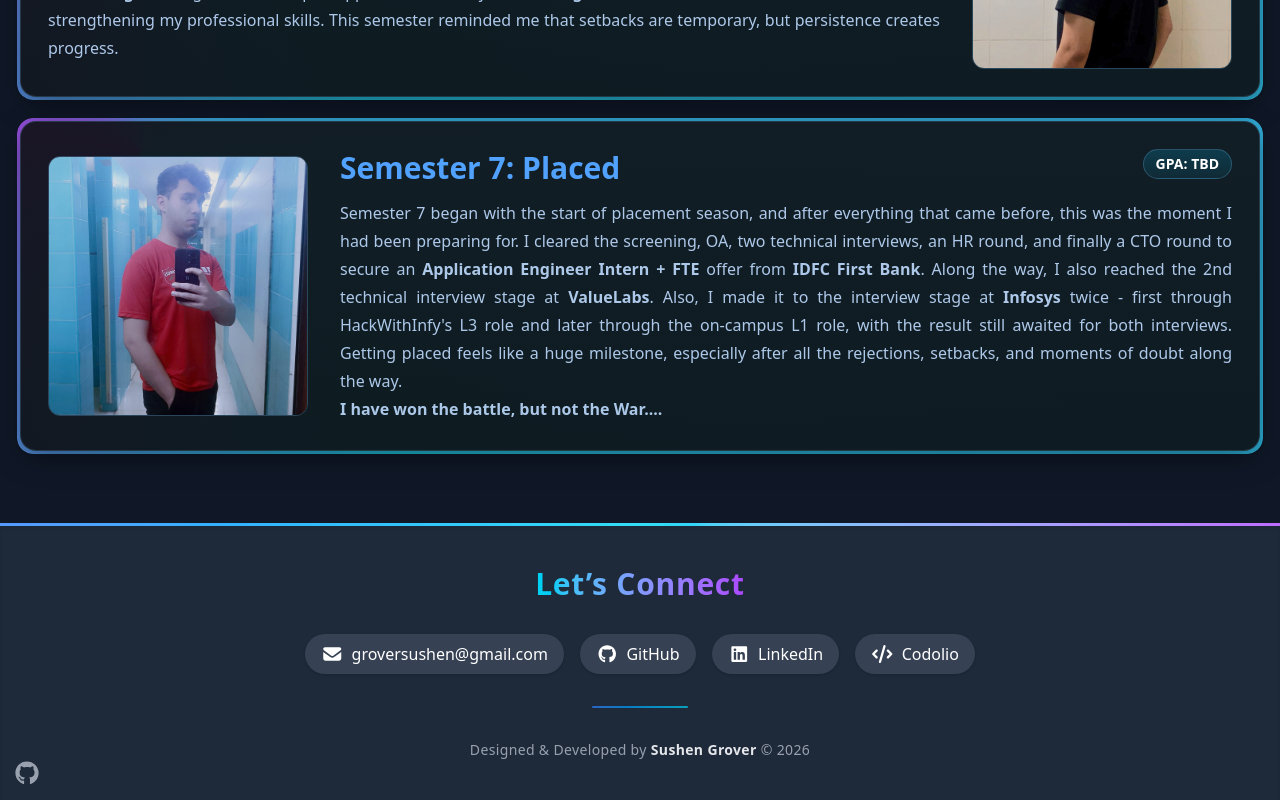
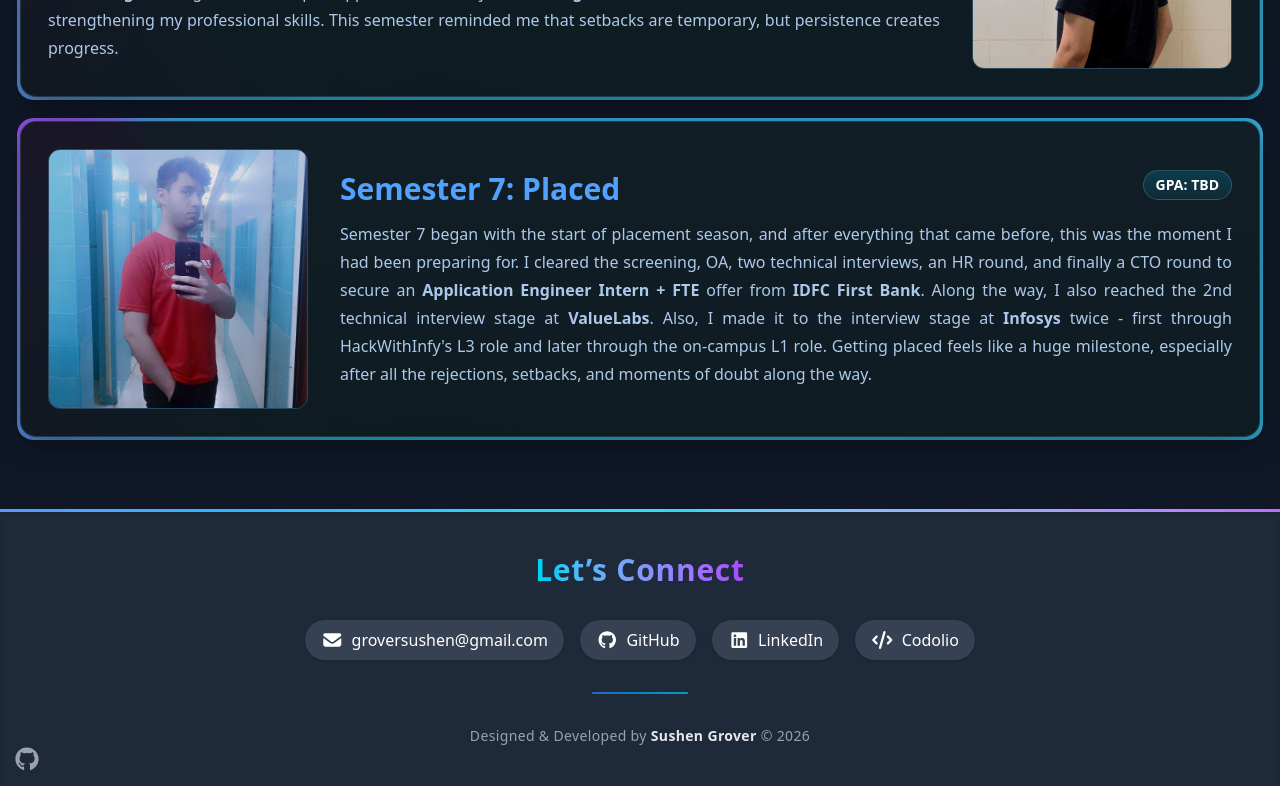
Before and after one commit to SushenGrover/Portfolio-Website, a React (Vite) app in the folder frontend/: page /journey in a window 1280 px wide. Shown: the part 2394-3194 px from the top of the page. Built offline with nearby package versions, Linux system fonts and the light colour scheme; no server answers.

Commit message:
Updates after infosys result

```diff
--- a/frontend/src/components/JourneyData.js
+++ b/frontend/src/components/JourneyData.js
@@ -59,7 +59,7 @@
     title: "Semester 7: Placed",
     img: "/journey_images/7.png",
     paragraph:
-      "Semester 7 began with the start of placement season, and after everything that came before, this was the moment I had been preparing for. I cleared the screening, OA, two technical interviews, an HR round, and finally a CTO round to secure an <b>Application Engineer Intern + FTE</b> offer from <b>IDFC First Bank</b>. Along the way, I also reached the 2nd technical interview stage at <b>ValueLabs</b>. Also, I made it to the interview stage at <b>Infosys</b> twice - first through HackWithInfy's L3 role and later through the on-campus L1 role, with the result still awaited for both interviews. Getting placed feels like a huge milestone, especially after all the rejections, setbacks, and moments of doubt along the way.<br /><b>I have won the battle, but not the War....</b>",
+      "Semester 7 began with the start of placement season, and after everything that came before, this was the moment I had been preparing for. I cleared the screening, OA, two technical interviews, an HR round, and finally a CTO round to secure an <b>Application Engineer Intern + FTE</b> offer from <b>IDFC First Bank</b>. Along the way, I also reached the 2nd technical interview stage at <b>ValueLabs</b>. Also, I made it to the interview stage at <b>Infosys</b> twice - first through HackWithInfy's L3 role and later through the on-campus L1 role. Getting placed feels like a huge milestone, especially after all the rejections, setbacks, and moments of doubt along the way.",
     gpa: "TBD",
   },
 ];
```
